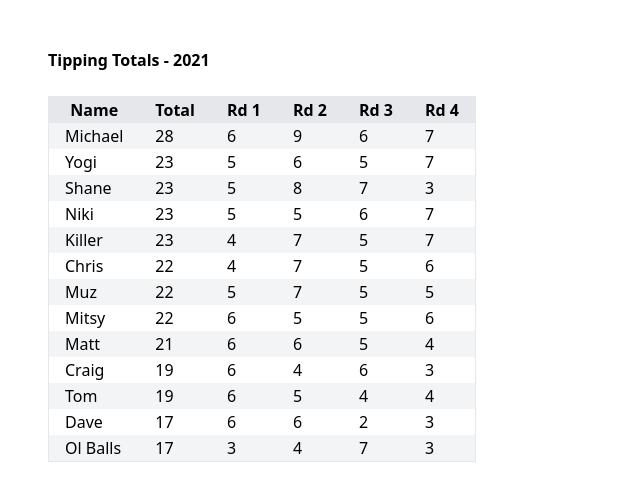
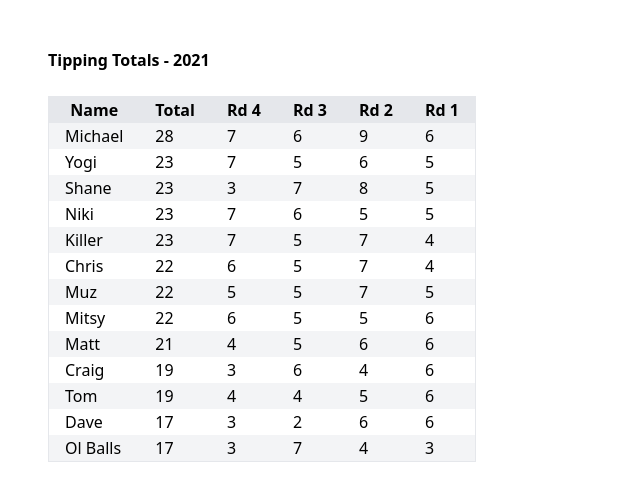
Before and after one commit to krakerag/the-abyss-tipping, a Vue app: page / in a window 1280 px wide. Shown: the top 500 px of the page, without its empty margins (0-640 px from the left). Built offline with nearby package versions, Linux system fonts and the light colour scheme.

Commit message:
Display reversed tips (newest first)

```diff
--- a/src/components/Tipping.vue
+++ b/src/components/Tipping.vue
@@ -6,14 +6,14 @@
         <tr class="bg-gray-200">
           <th class="px-4">Name</th>
           <th class="px-4">Total</th>
-          <th class="px-4 font-bold" v-for="(item, key) in getSortedTips()[0].tips" :key="key">Rd {{ key + 1 }}</th>
+          <th class="px-4 font-bold" v-for="(item, key) in getSortedTips()[0].tips" :key="key">Rd {{ getSortedTips()[0].tips.length - key }}</th>
         </tr>
       </thead>
       <tbody>
         <tr v-for="tipper in getSortedTips()" :key="tipper.name">
           <td class="px-4">{{ tipper.name }}</td>
           <td class="px-4">{{ tipper.total }}</td>
-          <td class="px-4" v-for="round in tipper.tips" :key="round.id">{{ round }}</td>
+          <td class="px-4" v-for="round in tipper.reversedTips" :key="round.id">{{ round }}</td>
         </tr>
       </tbody>
     </table>
@@ -31,9 +31,11 @@ export default {
         element.total = element.tips.reduce((result, item) => {
           return result + item;
         }, 0);
+        element.reversedTips = [...element.tips]
+        element.reversedTips.reverse();
         return element;
       });
-
+      console.log(tips);
       tips.sort((a, b) => {
         if (a.total < b.total) {
           return 1;
```
